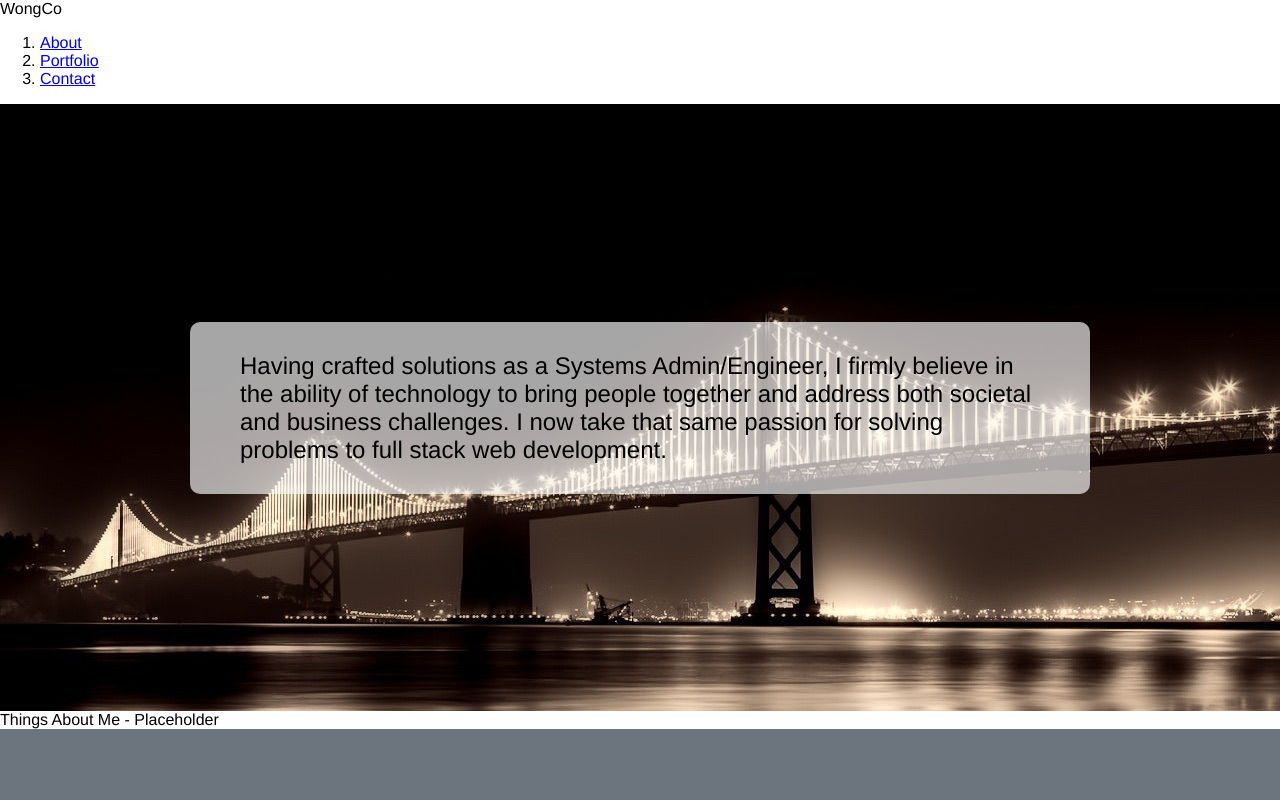
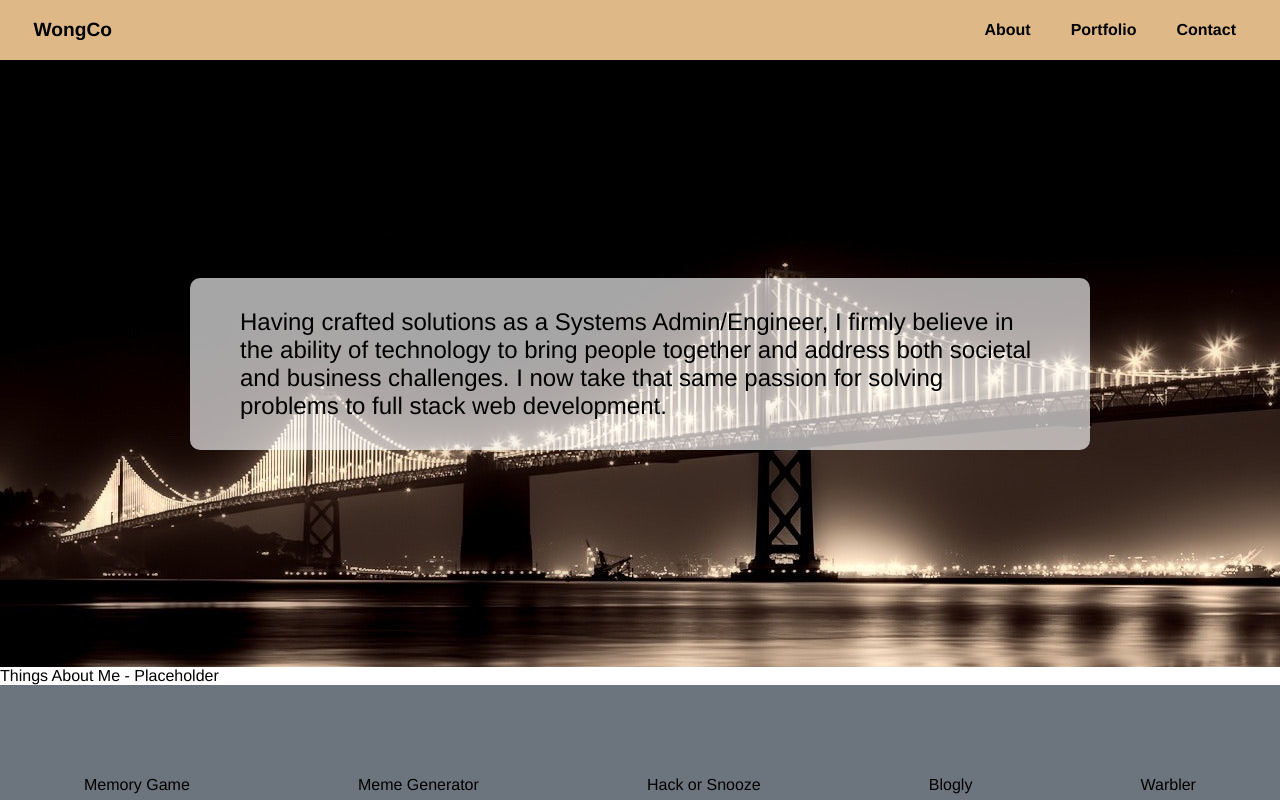
Before and after one commit to wongco/wongcofood-react, a React (Create React App) app: page / in a window 1280 px wide. Shown: the top 800 px of the page. Built offline with nearby package versions, Linux system fonts and the light colour scheme.

Commit message:
css and flexbox adjustments

```diff
--- a/src/Components/About.js
+++ b/src/Components/About.js
@@ -2,7 +2,7 @@ import React from 'react';
 //import styled from 'styled-components';
 
 const About = () => {
-  return <div id="About">Things About Me - Placeholder</div>;
+  return <div id="about">Things About Me - Placeholder</div>;
 };
 
 export default About;
--- a/src/Components/Banner.js
+++ b/src/Components/Banner.js
@@ -27,7 +27,7 @@ const BannerQuoteContainer = styled.div`
 class Banner extends Component {
   render() {
     return (
-      <StyledBanner>
+      <StyledBanner id="home">
         <BannerQuoteContainer>
           Having crafted solutions as a Systems Admin/Engineer, I firmly believe
           in the ability of technology to bring people together and address both
--- a/src/Components/Contact.js
+++ b/src/Components/Contact.js
@@ -38,7 +38,7 @@ const StyledFontAwesomeIcon = styled(FontAwesomeIcon)`
 
 const Contact = () => {
   return (
-    <StyledContactContainer>
+    <StyledContactContainer id="contact">
       <StyledFontAwesomeIcon icon={faCoffee} size={'2x'} />
       <a href="mailto:gin+hello@wongcofood.com">
         <StyledFontAwesomeIcon icon={faEnvelope} size={'2x'} />
--- a/src/Components/Portfolio.js
+++ b/src/Components/Portfolio.js
@@ -12,7 +12,7 @@ const StyledPortfolioContainer = styled.div`
 
 const Portfolio = () => {
   return (
-    <StyledPortfolioContainer>
+    <StyledPortfolioContainer id="portfolio">
       <div>Memory Game</div>
       <div>Meme Generator</div>
       <div>Hack or Snooze</div>
--- a/src/Components/WongCoNav.js
+++ b/src/Components/WongCoNav.js
@@ -1,66 +1,62 @@
 import React, { Component } from 'react';
+import styled from 'styled-components';
 
-// import {
-//   Collapse,
-//   Navbar,
-//   NavbarToggler,
-//   NavbarBrand,
-//   Nav,
-//   NavItem,
-//   NavLink
-// } from 'reactstrap';
+const StyledNav = styled.nav`
+  display: flex;
+  flex-flow: row none;
+  justify-content: space-between;
+  align-items: center;
+  background-color: burlywood;
+  box-shadow: 2em 2em 18em white;
+`;
 
+const StyledHome = styled.p`
+  font-size: 120%;
+  font-weight: bold;
+  margin-left: 1em;
+`;
+
+const StyledOl = styled.ol`
+  display: flex;
+  flex-flow: row none;
+  margin-right: 1em;
+`;
+
+const StyledLi = styled.li`
+  list-style: none;
+  margin-right: 1em;
+  font-weight: bold;
+`;
+
+const StyledLink = styled.a`
+  text-decoration: none;
+  color: black;
+  padding: 0.75em;
+  border-radius: 10%;
+
+  &:hover {
+    background: rgba(0, 0, 0, 0.1);
+  }
+`;
 class WongCoNav extends Component {
-  constructor(props) {
-    super(props);
-    this.toggle = this.toggle.bind(this);
-    this.state = {
-      isOpen: false
-    };
-  }
-
-  toggle() {
-    this.setState({
-      isOpen: !this.state.isOpen
-    });
-  }
-
   render() {
     return (
-      <nav>
-        <div>WongCo</div>
-        <section>
-          <ol>
-            <li>
-              <a href="#about">About</a>
-            </li>
-            <li>
-              <a href="#portfolio">Portfolio</a>
-            </li>
-            <li>
-              <a href="#contact">Contact</a>
-            </li>
-          </ol>
-        </section>
-      </nav>
-      //   <Nav color="light" light expand="md">
-      //     <NavbarBrand href="/">WongCo</NavbarBrand>
-      //     <NavbarToggler onClick={this.toggle} />
-      //     <Collapse isOpen={this.state.isOpen} navbar>
-      //       <Nav className="ml-auto" navbar>
-      //         <NavItem>
-      //           <NavLink href="#About">About</NavLink>
-      //         </NavItem>
-      //         <NavItem>
-      //           <NavLink href="#Portfolio">Portfolio</NavLink>
-      //         </NavItem>
-      //         <NavItem>
-      //           <NavLink href="#Contact">Contact</NavLink>
-      //         </NavItem>
-      //       </Nav>
-      //     </Collapse>
-      //   </Navbar>
-      // </div>
+      <StyledNav>
+        <StyledHome>
+          <StyledLink href="#home">WongCo</StyledLink>
+        </StyledHome>
+        <StyledOl>
+          <StyledLi>
+            <StyledLink href="#about">About</StyledLink>
+          </StyledLi>
+          <StyledLi>
+            <StyledLink href="#portfolio">Portfolio</StyledLink>
+          </StyledLi>
+          <StyledLi>
+            <StyledLink href="#contact">Contact</StyledLink>
+          </StyledLi>
+        </StyledOl>
+      </StyledNav>
     );
   }
 }
--- a/src/index.css
+++ b/src/index.css
@@ -1,12 +1,12 @@
 body {
   margin: 0;
   padding: 0;
-  /* font-family: -apple-system, BlinkMacSystemFont, "Segoe UI", "Roboto", "Oxygen",
-    "Ubuntu", "Cantarell", "Fira Sans", "Droid Sans", "Helvetica Neue",
-    sans-serif; */
   font-family: Helvetica Neue, Helvetica, Arial, sans-serif;
   -webkit-font-smoothing: antialiased;
   -moz-osx-font-smoothing: grayscale;
+  box-sizing: border-box;
+  width: 100%;
+  height: 100%;
 }
 
 code {
```
